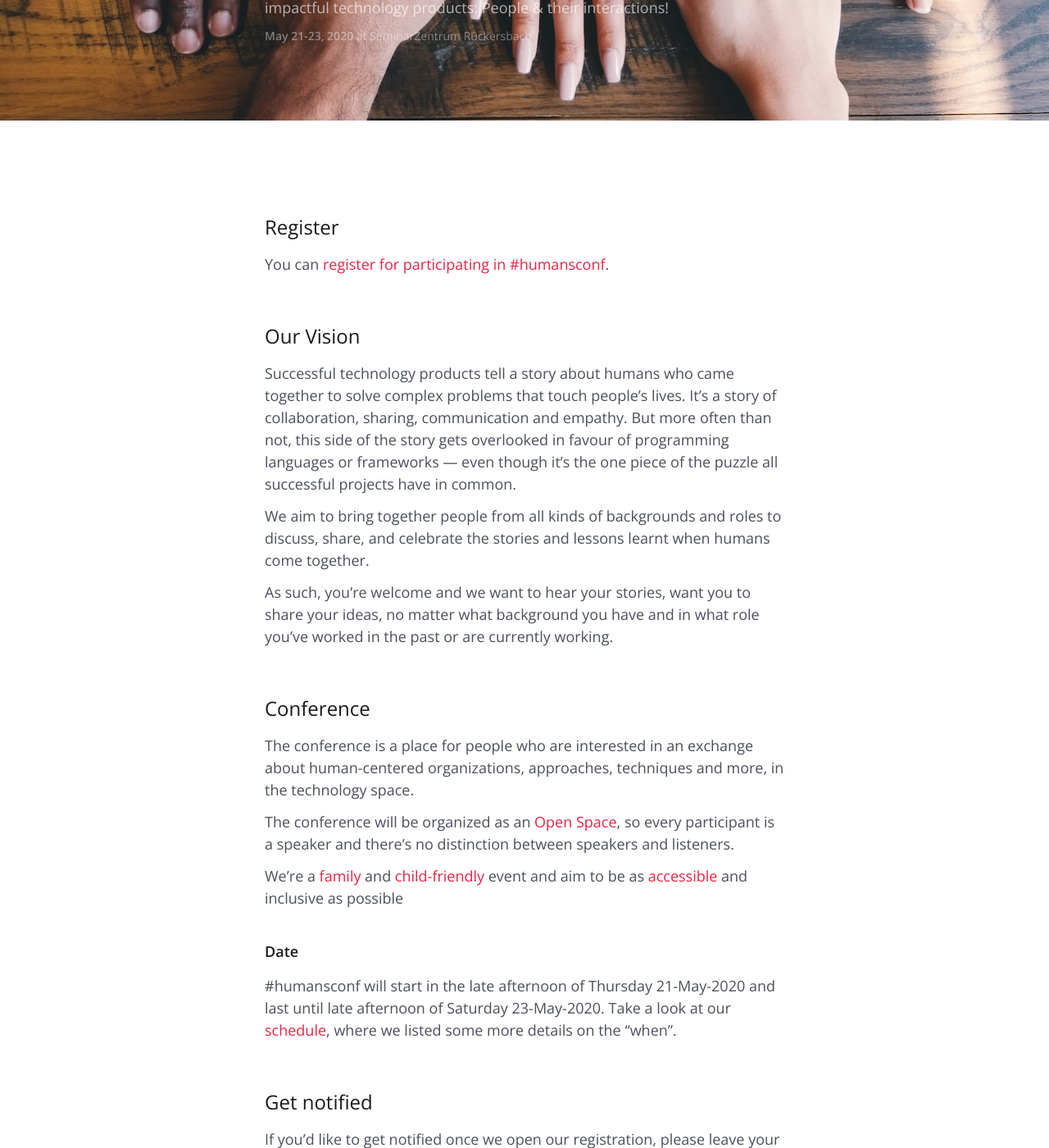
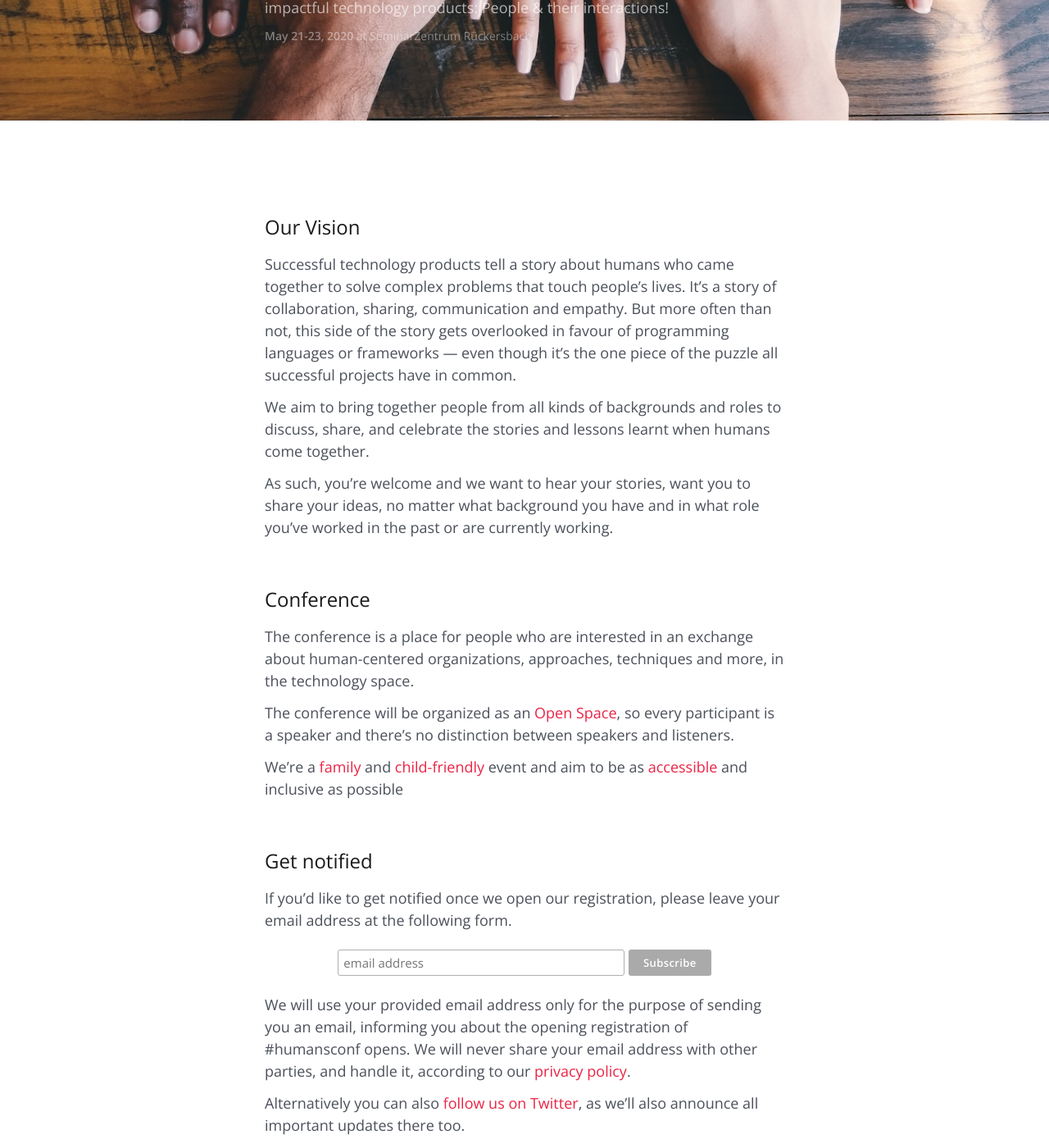
Before and after one commit to humansconf/humansconf.org, a Jekyll site: the page built from index.md, in a window 1280 px wide and 1400 px high, scrolled down 453 px. Shown: the whole window at 82% size. Built offline with Jekyll 4.4.1, drawn with Linux system fonts in a browser that asks for light colours.

Commit message:
Remove registation and date from homepage

```diff
--- a/index.md
+++ b/index.md
@@ -7,9 +7,7 @@ summary: >-
 title: "#humansconf"
 ---
 
-## Register
 
-You can [register for participating in #humansconf](/register).
 
 
 ## Our Vision
@@ -29,12 +27,6 @@ The conference will be organized as an [Open Space](/format), so every participa
 
 We're a [family][family] and [child-friendly][childcare] event and aim to be as [accessible][accessibility] and inclusive as possible
 
-
-### Date
-
-#humansconf will start in the late afternoon of Thursday 21-May-2020 and last until late afternoon of Saturday 23-May-2020. Take a look at our [schedule][schedule], where we listed some more details on the "when".
-
-
 ## Get notified
 
 If you'd like to get notified once we open our registration, please leave your email address at the following form.
```
